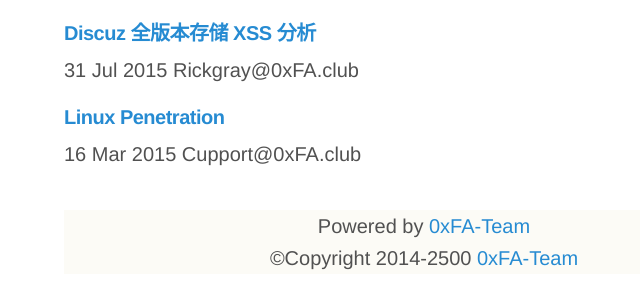
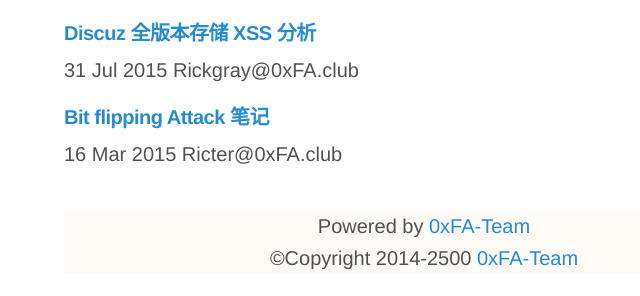
Before and after one commit to 0xFA-Team/0xFA-Team.github.io, a Jekyll site: the page built from paper.html, in a window 1280 px wide. Shown: the part 648-944 px from the top of the page, without its empty margins (216-856 px from the left). Built offline with Jekyll 4.4.1, drawn with Linux system fonts in a browser that asks for light colours; some web fonts are replaced.

Commit message:
Update 2015-03-16-Bit-flipping-Attack-note.md

```diff
--- a/_posts/2015-03-16-Bit-flipping-Attack-note.md
+++ b/_posts/2015-03-16-Bit-flipping-Attack-note.md
@@ -1,15 +1,15 @@
 ---
 layout: post
-title: "Linux Penetration"
+title: "Bit flipping Attack 笔记"
 description: "Hacking"
 headline:
-modified: 2015-11-20
+modified: 2015-03-16
 category: Hacking
 tags: [Hacking]
 imagefeature:
 mathjax:
 chart:
-author: Cupport
+author: Ricter
 comments: true
 featured: true
 ---
```
